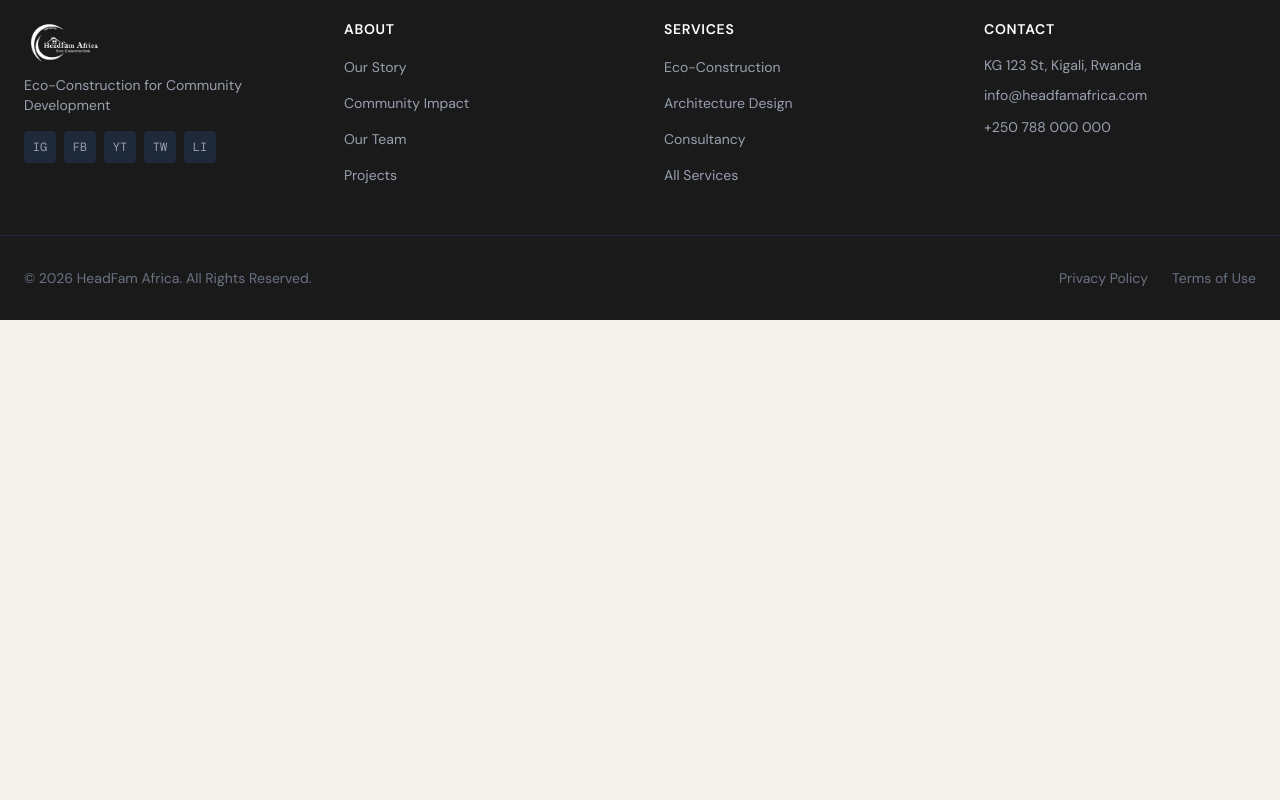
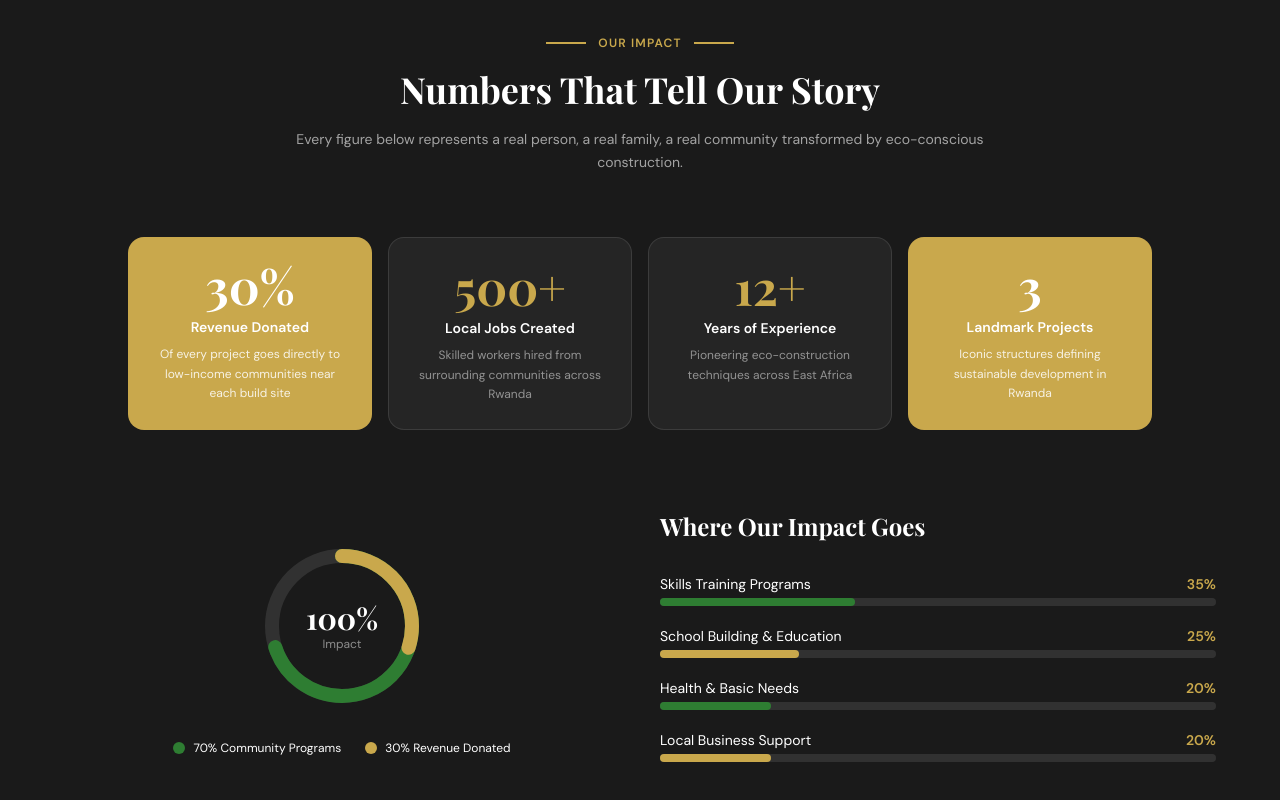
Before and after one commit to muhorakeye/Headfam, a React (Vite) app: page /community in a window 1280 px wide. Shown: the part 2140-2940 px from the top of the page. Before the commit the page ends 2460 px from the top, so only its background shows below. Built offline with nearby package versions, Linux system fonts and the light colour scheme.

Commit message:
feat(community): build CommunityImpact with dark bg, stats grid, donut chart, and impact breakdown bars

```diff
--- a/src/components/sections/Community/CommunityImpact.jsx
+++ b/src/components/sections/Community/CommunityImpact.jsx
@@ -1,7 +1,169 @@
+const STATS = [
+  { number: '30%',  label: 'Revenue Donated',    description: 'Of every project goes directly to low-income communities near each build site', gold: true  },
+  { number: '500+', label: 'Local Jobs Created',  description: 'Skilled workers hired from surrounding communities across Rwanda',              gold: false },
+  { number: '12+',  label: 'Years of Experience', description: 'Pioneering eco-construction techniques across East Africa',                      gold: false },
+  { number: '3',    label: 'Landmark Projects',   description: 'Iconic structures defining sustainable development in Rwanda',                   gold: true  },
+]
+
+const BREAKDOWN = [
+  { label: 'Skills Training Programs',   percent: 35, color: '#2E7D32' },
+  { label: 'School Building & Education', percent: 25, color: '#C9A84C' },
+  { label: 'Health & Basic Needs',        percent: 20, color: '#2E7D32' },
+  { label: 'Local Business Support',      percent: 20, color: '#C9A84C' },
+]
+
 export default function CommunityImpact() {
   return (
-    <section id="community-impact">
-      {/* CommunityImpact — coming soon */}
+    <section id="community-impact" className="py-20 px-6 md:px-16" style={{ backgroundColor: '#1a1a1a' }}>
+
+      {/* ── Part 1: Header ── */}
+      <div className="max-w-3xl mx-auto text-center mb-16">
+        <div className="flex justify-center items-center gap-3 mb-4">
+          <span className="inline-block w-10 h-0.5" style={{ backgroundColor: '#C9A84C' }} />
+          <span className="text-xs font-bold tracking-widest" style={{ color: '#C9A84C', fontFamily: '"DM Sans", sans-serif' }}>
+            OUR IMPACT
+          </span>
+          <span className="inline-block w-10 h-0.5" style={{ backgroundColor: '#C9A84C' }} />
+        </div>
+
+        <h2
+          className="text-3xl md:text-4xl font-black text-white leading-tight mb-4"
+          style={{ fontFamily: '"Playfair Display", Georgia, serif' }}
+        >
+          Numbers That Tell Our Story
+        </h2>
+
+        <p
+          className="text-sm leading-relaxed"
+          style={{ color: 'rgba(255,255,255,0.6)', fontFamily: '"DM Sans", sans-serif' }}
+        >
+          Every figure below represents a real person, a real family, a real community transformed by eco-conscious construction.
+        </p>
+      </div>
+
+      {/* ── Part 2: Stats grid ── */}
+      <div className="max-w-5xl mx-auto grid grid-cols-2 md:grid-cols-4 gap-4 mb-20">
+        {STATS.map((stat) => (
+          <div
+            key={stat.label}
+            className="rounded-2xl p-6 text-center"
+            style={stat.gold
+              ? { backgroundColor: '#C9A84C' }
+              : { backgroundColor: 'rgba(255,255,255,0.05)', border: '1px solid rgba(255,255,255,0.1)' }
+            }
+          >
+            <p
+              className="text-4xl md:text-5xl font-black"
+              style={{
+                color: stat.gold ? '#fff' : '#C9A84C',
+                fontFamily: '"Playfair Display", Georgia, serif',
+              }}
+            >
+              {stat.number}
+            </p>
+            <p
+              className="text-sm font-bold text-white mt-2 mb-2"
+              style={{ fontFamily: '"DM Sans", sans-serif' }}
+            >
+              {stat.label}
+            </p>
+            <p
+              className="text-xs leading-relaxed"
+              style={{
+                color: stat.gold ? 'rgba(255,255,255,0.85)' : 'rgba(255,255,255,0.5)',
+                fontFamily: '"DM Sans", sans-serif',
+              }}
+            >
+              {stat.description}
+            </p>
+          </div>
+        ))}
+      </div>
+
+      {/* ── Part 3: Donut + breakdown ── */}
+      <div className="max-w-6xl mx-auto flex flex-col md:flex-row gap-10 items-center">
+
+        {/* Left: donut chart */}
+        <div className="flex-1 flex flex-col items-center">
+          <div className="relative" style={{ width: 180, height: 180 }}>
+            <svg width="180" height="180" viewBox="0 0 180 180">
+              {/* Background ring */}
+              <circle cx="90" cy="90" r="70" fill="none"
+                stroke="rgba(255,255,255,0.1)" strokeWidth="14" />
+              {/* Green arc — 70% */}
+              <circle cx="90" cy="90" r="70" fill="none"
+                stroke="#2E7D32" strokeWidth="14"
+                strokeDasharray="439.8" strokeDashoffset="131.94"
+                strokeLinecap="round" transform="rotate(-90 90 90)" />
+              {/* Gold arc — 30% */}
+              <circle cx="90" cy="90" r="70" fill="none"
+                stroke="#C9A84C" strokeWidth="14"
+                strokeDasharray="439.8" strokeDashoffset="307.86"
+                strokeLinecap="round" transform="rotate(-90 90 90)" />
+            </svg>
+            <div className="absolute inset-0 flex flex-col items-center justify-center">
+              <span
+                className="text-3xl font-black text-white"
+                style={{ fontFamily: '"Playfair Display", Georgia, serif' }}
+              >
+                100%
+              </span>
+              <span
+                className="text-xs"
+                style={{ color: 'rgba(255,255,255,0.5)', fontFamily: '"DM Sans", sans-serif' }}
+              >
+                Impact
+              </span>
+            </div>
+          </div>
+
+          {/* Legend */}
+          <div className="flex gap-6 mt-6 justify-center">
+            <div className="flex items-center">
+              <span className="inline-block w-3 h-3 rounded-full mr-2" style={{ backgroundColor: '#2E7D32' }} />
+              <span className="text-xs text-white" style={{ fontFamily: '"DM Sans", sans-serif' }}>
+                70% Community Programs
+              </span>
+            </div>
+            <div className="flex items-center">
+              <span className="inline-block w-3 h-3 rounded-full mr-2" style={{ backgroundColor: '#C9A84C' }} />
+              <span className="text-xs text-white" style={{ fontFamily: '"DM Sans", sans-serif' }}>
+                30% Revenue Donated
+              </span>
+            </div>
+          </div>
+        </div>
+
+        {/* Right: breakdown bars */}
+        <div className="flex-1">
+          <h3
+            className="text-2xl font-black text-white mb-8"
+            style={{ fontFamily: '"Playfair Display", Georgia, serif' }}
+          >
+            Where Our Impact Goes
+          </h3>
+
+          {BREAKDOWN.map((item) => (
+            <div key={item.label} className="mb-5">
+              <div className="flex justify-between mb-1">
+                <span className="text-sm text-white" style={{ fontFamily: '"DM Sans", sans-serif' }}>
+                  {item.label}
+                </span>
+                <span className="text-sm font-bold" style={{ color: '#C9A84C', fontFamily: '"DM Sans", sans-serif' }}>
+                  {item.percent}%
+                </span>
+              </div>
+              <div className="w-full rounded-full h-2" style={{ backgroundColor: 'rgba(255,255,255,0.1)' }}>
+                <div
+                  className="h-2 rounded-full"
+                  style={{ width: `${item.percent}%`, backgroundColor: item.color }}
+                />
+              </div>
+            </div>
+          ))}
+        </div>
+
+      </div>
     </section>
   )
 }
```
